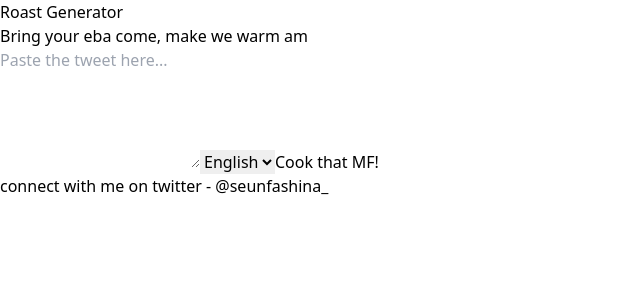
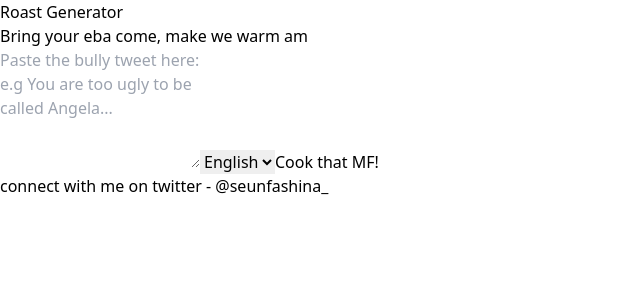
Before and after one commit to SeunFashina002/roast-bot, a React (Vite) app: page / in a window 1280 px wide. Shown: the top 300 px of the page, without its empty margins (0-640 px from the left). Built offline with nearby package versions, Linux system fonts and the light colour scheme.

Commit message:
cook that mf

```diff
--- a/src/components/TweetPage.jsx
+++ b/src/components/TweetPage.jsx
@@ -69,7 +69,7 @@ function TweetInput() {
       <textarea
         className="w-full p-3 mb-4 border rounded-md"
         rows="5"
-        placeholder="Paste the tweet here..."
+        placeholder="Paste the bully tweet here: e.g You are too ugly to be called Angela..."
         value={tweet}
         onChange={(e) => setTweet(e.target.value)}
       ></textarea>
```
